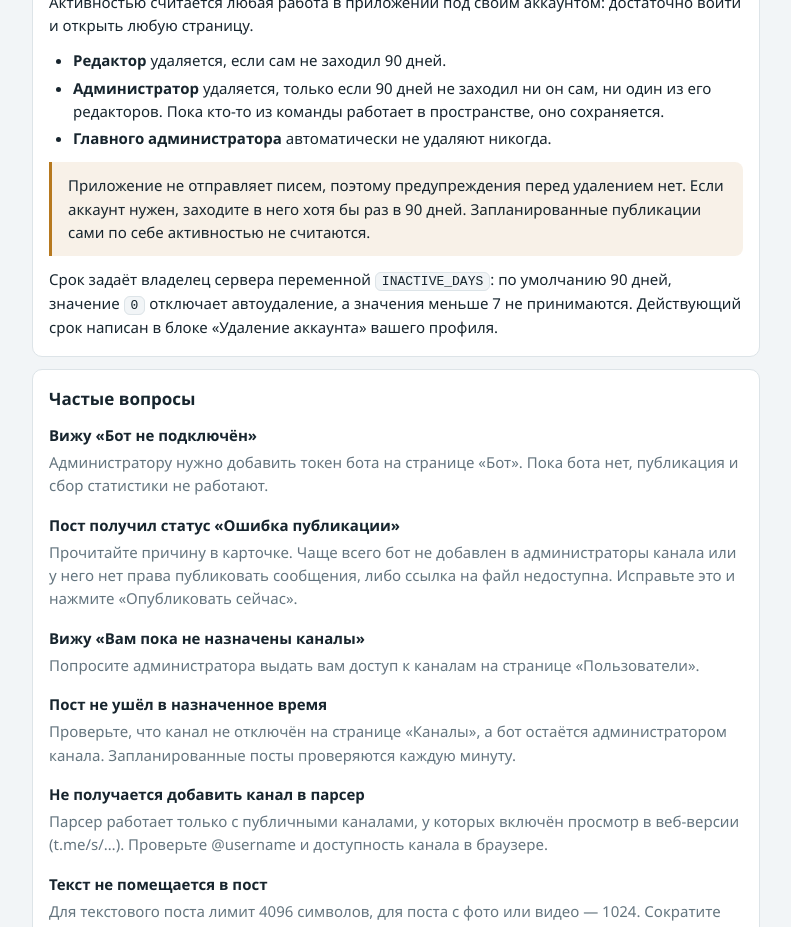
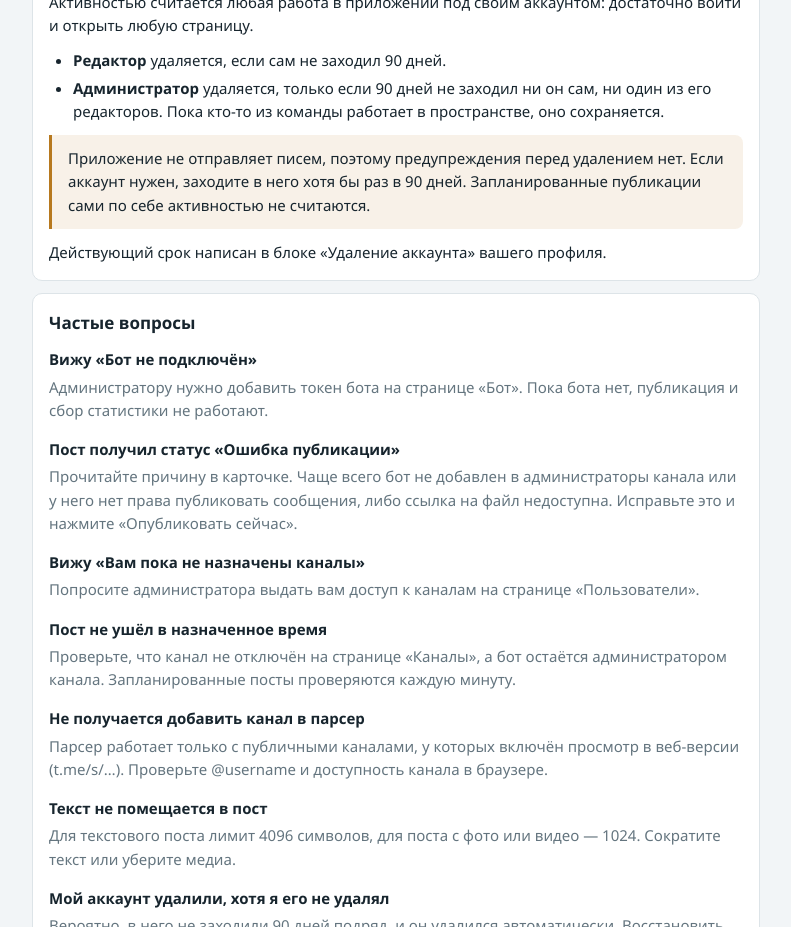
Before and after one commit to codeboxKenobi/tg-channel-manager, a Nuxt app: page /guide in a window 1280 px wide. Shown: the part 5600-6527 px from the top of the page, without its empty margins (376-1167 px from the left). Built offline with nearby package versions, Linux system fonts and the light colour scheme.

Commit message:
fix: guide

```diff
--- a/pages/guide.vue
+++ b/pages/guide.vue
@@ -283,10 +283,9 @@ onBeforeUnmount(() => {
           <ul>
             <li><b>Редактор</b> удаляется, если сам не заходил 90 дней.</li>
             <li><b>Администратор</b> удаляется, только если 90 дней не заходил ни он сам, ни один из его редакторов. Пока кто-то из команды работает в пространстве, оно сохраняется.</li>
-            <li><b>Главного администратора</b> автоматически не удаляют никогда.</li>
           </ul>
           <p class="callout callout-warn">Приложение не отправляет писем, поэтому предупреждения перед удалением нет. Если аккаунт нужен, заходите в него хотя бы раз в 90 дней. Запланированные публикации сами по себе активностью не считаются.</p>
-          <p>Срок задаёт владелец сервера переменной <code>INACTIVE_DAYS</code>: по умолчанию 90 дней, значение <code>0</code> отключает автоудаление, а значения меньше 7 не принимаются. Действующий срок написан в блоке «Удаление аккаунта» вашего профиля.</p>
+          <p>Действующий срок написан в блоке «Удаление аккаунта» вашего профиля.</p>
         </section>
 
         <section id="faq" class="card guide-section prose">
```
